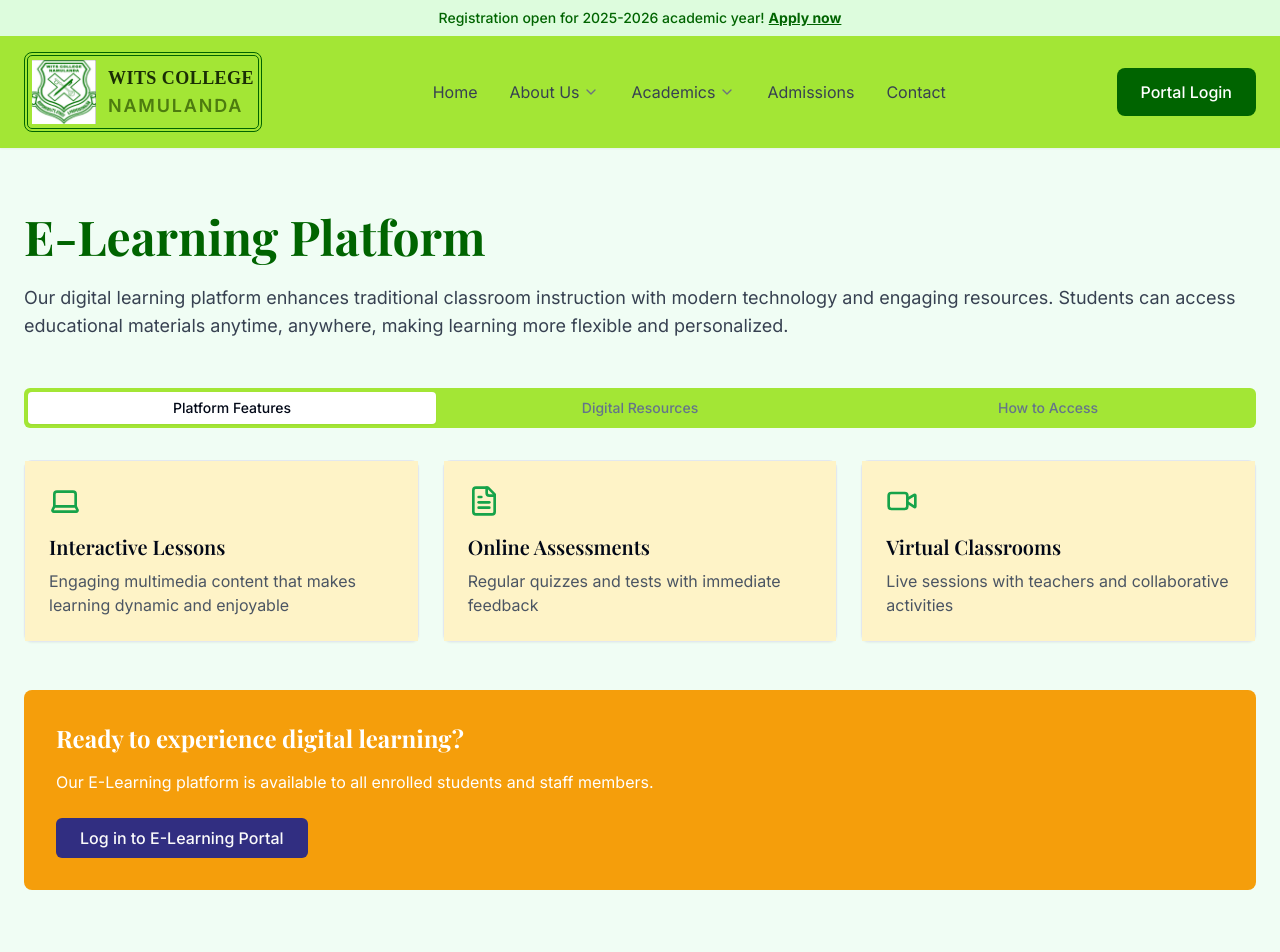
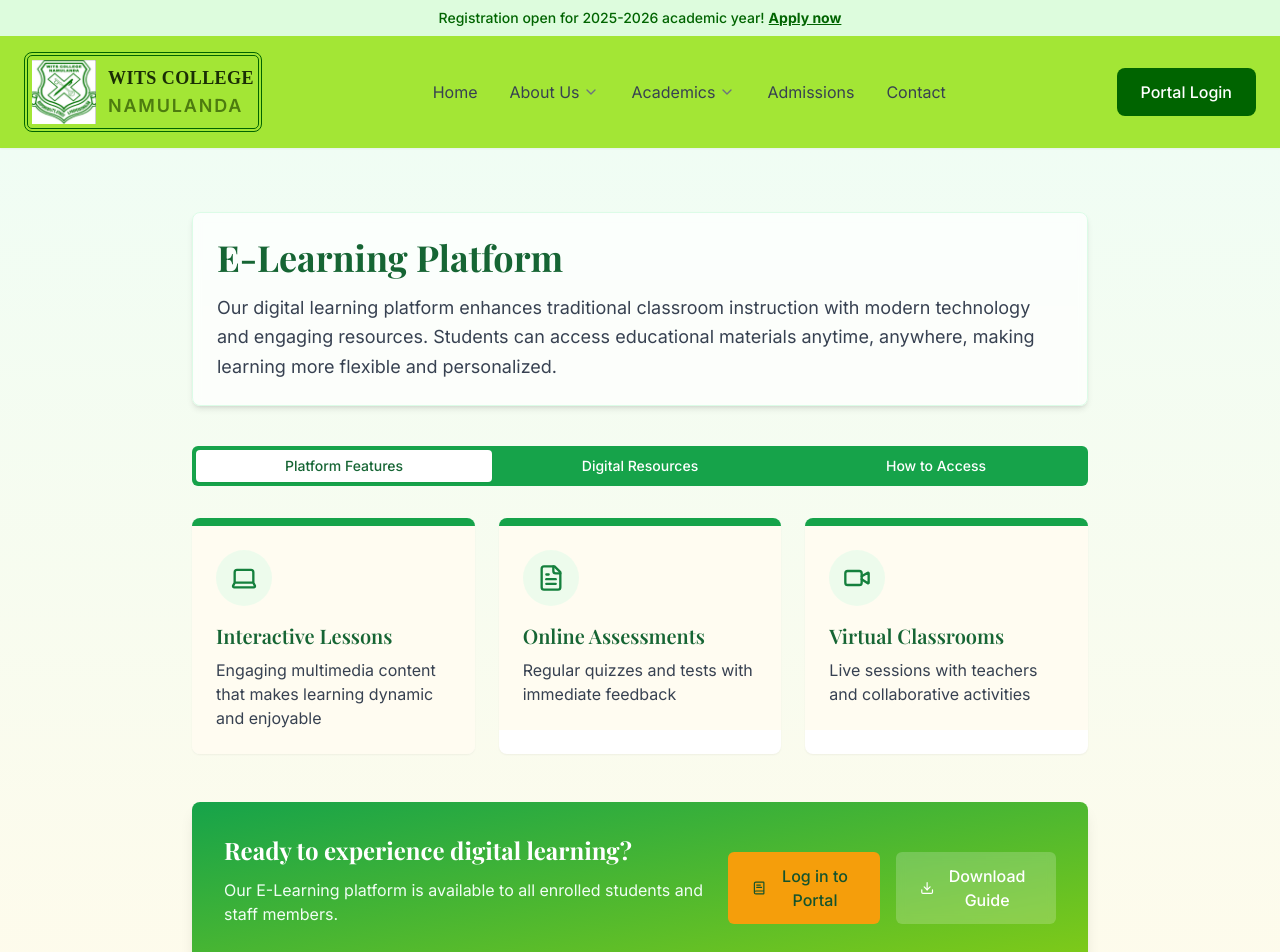
Before and after one commit to Ckealeb/wicona, a React (Vite) app: page /academics/elearning in a window 1280 px wide. Shown: the top 952 px of the page. Built offline with nearby package versions, Linux system fonts and the light colour scheme.

Commit message:
Refactor: Update page content
Update the content and markup of the pages.

```diff
--- a/src/pages/academics/ELearning.tsx
+++ b/src/pages/academics/ELearning.tsx
@@ -1,106 +1,197 @@
+
 import React from "react";
 import Navigation from "@/components/layout/Navigation";
 import Footer from "@/components/layout/Footer";
 import { Card, CardContent } from "@/components/ui/card";
 import { Tabs, TabsContent, TabsList, TabsTrigger } from "@/components/ui/tabs";
-import { Laptop, BookOpen, Video, FileText } from "lucide-react";
+import { Laptop, BookOpen, Video, FileText, Download, Users, BookText } from "lucide-react";
+
 const ELearning = () => {
-  return <div className="min-h-screen flex flex-col">
+  return (
+    <div className="min-h-screen flex flex-col">
       <Navigation />
-      <main className="flex-grow bg-green-50">
+      <main className="flex-grow bg-gradient-to-b from-green-50 to-amber-50">
         <div className="campus-container py-16">
-          <h1 className="section-title">E-Learning Platform</h1>
+          <div className="max-w-4xl mx-auto">
+            <div className="bg-white/70 backdrop-blur-sm rounded-lg p-6 mb-10 border border-green-100 shadow-md">
+              <h1 className="text-4xl font-bold text-green-800 mb-4 font-playfair">E-Learning Platform</h1>
 
-          <div className="prose max-w-none mb-12">
-            <p className="text-lg text-gray-700">
+              <div className="prose max-w-none">
+                <p className="text-lg text-gray-700 leading-relaxed">
                   Our digital learning platform enhances traditional classroom instruction with modern
                   technology and engaging resources. Students can access educational materials anytime,
                   anywhere, making learning more flexible and personalized.
                 </p>
               </div>
+            </div>
 
             <Tabs defaultValue="features" className="mb-12">
-            <TabsList className="grid w-full grid-cols-3 mb-8 bg-lime-400">
-              <TabsTrigger value="features">Platform Features</TabsTrigger>
-              <TabsTrigger value="resources">Digital Resources</TabsTrigger>
-              <TabsTrigger value="access">How to Access</TabsTrigger>
+              <TabsList className="grid w-full grid-cols-3 mb-8 bg-green-600 text-white rounded-md p-1">
+                <TabsTrigger value="features" className="data-[state=active]:bg-white data-[state=active]:text-green-800">
+                  Platform Features
+                </TabsTrigger>
+                <TabsTrigger value="resources" className="data-[state=active]:bg-white data-[state=active]:text-green-800">
+                  Digital Resources
+                </TabsTrigger>
+                <TabsTrigger value="access" className="data-[state=active]:bg-white data-[state=active]:text-green-800">
+                  How to Access
+                </TabsTrigger>
               </TabsList>
 
               <TabsContent value="features" className="space-y-6">
                 <div className="grid md:grid-cols-2 lg:grid-cols-3 gap-6">
-                <Card className="bg-white">
-                  <CardContent className="pt-6 bg-amber-100">
-                    <div className="text-green-600 mb-4">
-                      <Laptop className="h-8 w-8" />
+                  <Card className="bg-white hover:shadow-lg transition-shadow overflow-hidden border-none">
+                    <div className="h-2 bg-green-600"></div>
+                    <CardContent className="pt-6 bg-amber-50/70">
+                      <div className="text-green-700 mb-4 bg-green-100/50 p-3 rounded-full w-14 h-14 flex items-center justify-center">
+                        <Laptop className="h-7 w-7" />
                       </div>
-                    <h3 className="text-xl font-semibold mb-2">Interactive Lessons</h3>
-                    <p className="text-gray-600">Engaging multimedia content that makes learning dynamic and enjoyable</p>
+                      <h3 className="text-xl font-semibold mb-2 text-green-800">Interactive Lessons</h3>
+                      <p className="text-gray-700">Engaging multimedia content that makes learning dynamic and enjoyable</p>
                     </CardContent>
                   </Card>
 
-                <Card className="bg-white">
-                  <CardContent className="pt-6 bg-amber-100">
-                    <div className="text-green-600 mb-4">
-                      <FileText className="h-8 w-8" />
+                  <Card className="bg-white hover:shadow-lg transition-shadow overflow-hidden border-none">
+                    <div className="h-2 bg-green-600"></div>
+                    <CardContent className="pt-6 bg-amber-50/70">
+                      <div className="text-green-700 mb-4 bg-green-100/50 p-3 rounded-full w-14 h-14 flex items-center justify-center">
+                        <FileText className="h-7 w-7" />
                       </div>
-                    <h3 className="text-xl font-semibold mb-2">Online Assessments</h3>
-                    <p className="text-gray-600">Regular quizzes and tests with immediate feedback</p>
+                      <h3 className="text-xl font-semibold mb-2 text-green-800">Online Assessments</h3>
+                      <p className="text-gray-700">Regular quizzes and tests with immediate feedback</p>
                     </CardContent>
                   </Card>
 
-                <Card className="bg-white">
-                  <CardContent className="pt-6 bg-amber-100">
-                    <div className="text-green-600 mb-4">
-                      <Video className="h-8 w-8" />
+                  <Card className="bg-white hover:shadow-lg transition-shadow overflow-hidden border-none">
+                    <div className="h-2 bg-green-600"></div>
+                    <CardContent className="pt-6 bg-amber-50/70">
+                      <div className="text-green-700 mb-4 bg-green-100/50 p-3 rounded-full w-14 h-14 flex items-center justify-center">
+                        <Video className="h-7 w-7" />
                       </div>
-                    <h3 className="text-xl font-semibold mb-2">Virtual Classrooms</h3>
-                    <p className="text-gray-600">Live sessions with teachers and collaborative activities</p>
+                      <h3 className="text-xl font-semibold mb-2 text-green-800">Virtual Classrooms</h3>
+                      <p className="text-gray-700">Live sessions with teachers and collaborative activities</p>
                     </CardContent>
                   </Card>
                 </div>
               </TabsContent>
 
               <TabsContent value="resources" className="space-y-6">
-              <Card>
-                <CardContent className="pt-6 bg-amber-100">
-                  <h3 className="text-xl font-semibold mb-4 text-green-800">Available Digital Resources</h3>
-                  <ul className="list-disc pl-5 text-gray-600 space-y-2">
-                    <li>E-books and digital textbooks</li>
-                    <li>Video tutorials for all subjects</li>
-                    <li>Interactive simulations for science concepts</li>
-                    <li>Practice exercises and past papers</li>
-                    <li>Supplementary reading materials</li>
+                <div className="bg-white rounded-lg shadow-md overflow-hidden">
+                  <div className="h-2 bg-green-600"></div>
+                  <div className="p-6 bg-amber-50/70">
+                    <div className="flex items-center mb-4">
+                      <div className="text-green-700 mr-3 bg-green-100/50 p-2 rounded-full flex items-center justify-center">
+                        <BookOpen className="h-5 w-5" />
+                      </div>
+                      <h3 className="text-xl font-semibold text-green-800">Available Digital Resources</h3>
+                    </div>
+                    <ul className="grid md:grid-cols-2 gap-2">
+                      <li className="flex items-center space-x-2 text-gray-700 py-2">
+                        <span className="h-1.5 w-1.5 rounded-full bg-green-600 inline-block"></span>
+                        <span>E-books and digital textbooks</span>
+                      </li>
+                      <li className="flex items-center space-x-2 text-gray-700 py-2">
+                        <span className="h-1.5 w-1.5 rounded-full bg-green-600 inline-block"></span>
+                        <span>Video tutorials for all subjects</span>
+                      </li>
+                      <li className="flex items-center space-x-2 text-gray-700 py-2">
+                        <span className="h-1.5 w-1.5 rounded-full bg-green-600 inline-block"></span>
+                        <span>Interactive simulations for science concepts</span>
+                      </li>
+                      <li className="flex items-center space-x-2 text-gray-700 py-2">
+                        <span className="h-1.5 w-1.5 rounded-full bg-green-600 inline-block"></span>
+                        <span>Practice exercises and past papers</span>
+                      </li>
+                      <li className="flex items-center space-x-2 text-gray-700 py-2">
+                        <span className="h-1.5 w-1.5 rounded-full bg-green-600 inline-block"></span>
+                        <span>Supplementary reading materials</span>
+                      </li>
+                      <li className="flex items-center space-x-2 text-gray-700 py-2">
+                        <span className="h-1.5 w-1.5 rounded-full bg-green-600 inline-block"></span>
+                        <span>Study guides and revision notes</span>
+                      </li>
                     </ul>
-                </CardContent>
-              </Card>
+                  </div>
+                </div>
               </TabsContent>
 
               <TabsContent value="access" className="space-y-6">
-              <Card>
-                <CardContent className="pt-6 bg-yellow-100">
-                  <h3 className="text-xl font-semibold mb-4 text-green-800">Accessing the E-Learning Platform</h3>
-                  <ol className="list-decimal pl-5 text-gray-600 space-y-2">
-                    <li>Log in using your student credentials at elearning.wittscollege.ac.ug</li>
-                    <li>Navigate to your enrolled courses dashboard</li>
-                    <li>Click on any course to access its materials</li>
-                    <li>Download resources for offline use if needed</li>
-                    <li>Contact IT support for any technical issues</li>
+                <div className="bg-white rounded-lg shadow-md overflow-hidden">
+                  <div className="h-2 bg-green-600"></div>
+                  <div className="p-6 bg-green-50/70">
+                    <div className="flex items-center mb-4">
+                      <div className="text-green-700 mr-3 bg-green-100/50 p-2 rounded-full flex items-center justify-center">
+                        <Users className="h-5 w-5" />
+                      </div>
+                      <h3 className="text-xl font-semibold text-green-800">Accessing the E-Learning Platform</h3>
+                    </div>
+
+                    <ol className="space-y-4">
+                      <li className="flex">
+                        <span className="flex-shrink-0 h-6 w-6 bg-green-600 text-white rounded-full flex items-center justify-center text-sm mr-3">1</span>
+                        <div className="text-gray-700">
+                          <p className="font-medium">Log in using your student credentials</p>
+                          <p className="text-sm text-gray-600">Visit elearning.wittscollege.ac.ug and enter your student ID and password</p>
+                        </div>
+                      </li>
+                      <li className="flex">
+                        <span className="flex-shrink-0 h-6 w-6 bg-green-600 text-white rounded-full flex items-center justify-center text-sm mr-3">2</span>
+                        <div className="text-gray-700">
+                          <p className="font-medium">Navigate to your enrolled courses dashboard</p>
+                          <p className="text-sm text-gray-600">All your current courses will be displayed on your homepage</p>
+                        </div>
+                      </li>
+                      <li className="flex">
+                        <span className="flex-shrink-0 h-6 w-6 bg-green-600 text-white rounded-full flex items-center justify-center text-sm mr-3">3</span>
+                        <div className="text-gray-700">
+                          <p className="font-medium">Click on any course to access its materials</p>
+                          <p className="text-sm text-gray-600">Each course includes lessons, assignments, and resources</p>
+                        </div>
+                      </li>
+                      <li className="flex">
+                        <span className="flex-shrink-0 h-6 w-6 bg-green-600 text-white rounded-full flex items-center justify-center text-sm mr-3">4</span>
+                        <div className="text-gray-700">
+                          <p className="font-medium">Download resources for offline use if needed</p>
+                          <p className="text-sm text-gray-600">Many materials can be saved for access without internet</p>
+                        </div>
+                      </li>
+                      <li className="flex">
+                        <span className="flex-shrink-0 h-6 w-6 bg-green-600 text-white rounded-full flex items-center justify-center text-sm mr-3">5</span>
+                        <div className="text-gray-700">
+                          <p className="font-medium">Contact IT support for any technical issues</p>
+                          <p className="text-sm text-gray-600">Email: itsupport@wittscollege.ac.ug or call: 0800-123-456</p>
+                        </div>
+                      </li>
                     </ol>
-                </CardContent>
-              </Card>
+                  </div>
+                </div>
               </TabsContent>
             </Tabs>
 
-          <div className="text-white p-8 rounded-lg bg-amber-500">
-            <h2 className="text-2xl font-bold mb-4">Ready to experience digital learning?</h2>
-            <p className="mb-6">Our E-Learning platform is available to all enrolled students and staff members.</p>
-            <button className="px-6 py-2 rounded-md font-medium transition-colors bg-indigo-900 hover:bg-indigo-800 text-zinc-50">
-              Log in to E-Learning Portal
+            <div className="text-white p-8 rounded-lg bg-gradient-to-br from-green-600 to-lime-500 shadow-lg">
+              <div className="flex flex-col md:flex-row md:items-center md:justify-between gap-6">
+                <div>
+                  <h2 className="text-2xl font-bold mb-3 font-playfair">Ready to experience digital learning?</h2>
+                  <p className="mb-4 text-green-50">Our E-Learning platform is available to all enrolled students and staff members.</p>
+                </div>
+                <div className="flex space-x-4">
+                  <button className="px-6 py-3 rounded-md font-medium transition-colors bg-amber-500 hover:bg-amber-600 text-green-900 flex items-center space-x-2">
+                    <BookText className="h-5 w-5" />
+                    <span>Log in to Portal</span>
                   </button>
+                  <button className="px-6 py-3 rounded-md font-medium transition-colors bg-white/20 hover:bg-white/30 text-white backdrop-blur-sm flex items-center space-x-2">
+                    <Download className="h-5 w-5" />
+                    <span>Download Guide</span>
+                  </button>
+                </div>
+              </div>
+            </div>
           </div>
         </div>
       </main>
       <Footer />
-    </div>;
+    </div>
+  );
 };
+
 export default ELearning;
```
Lines whose indentation alone changed are shown as unchanged.
